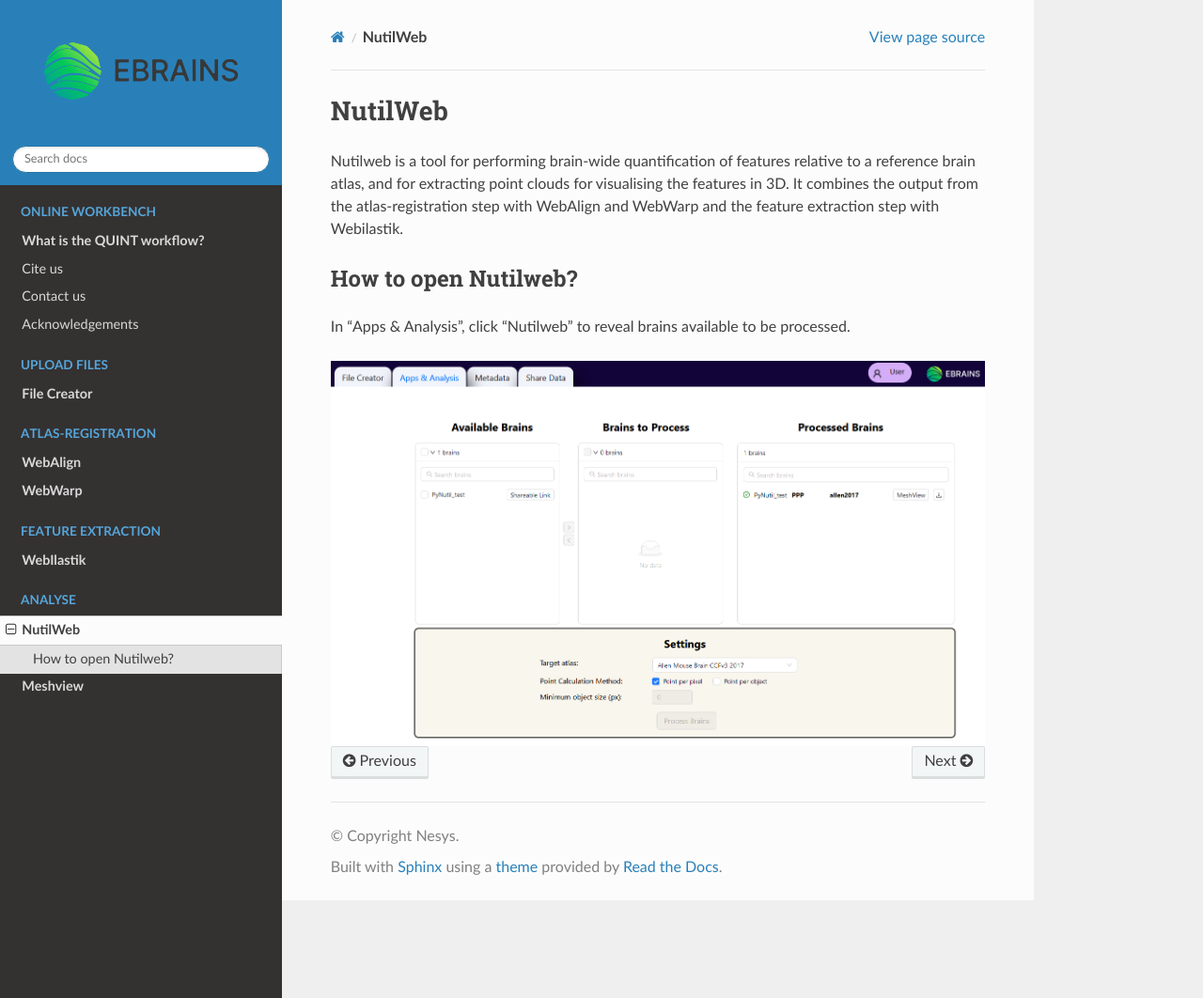
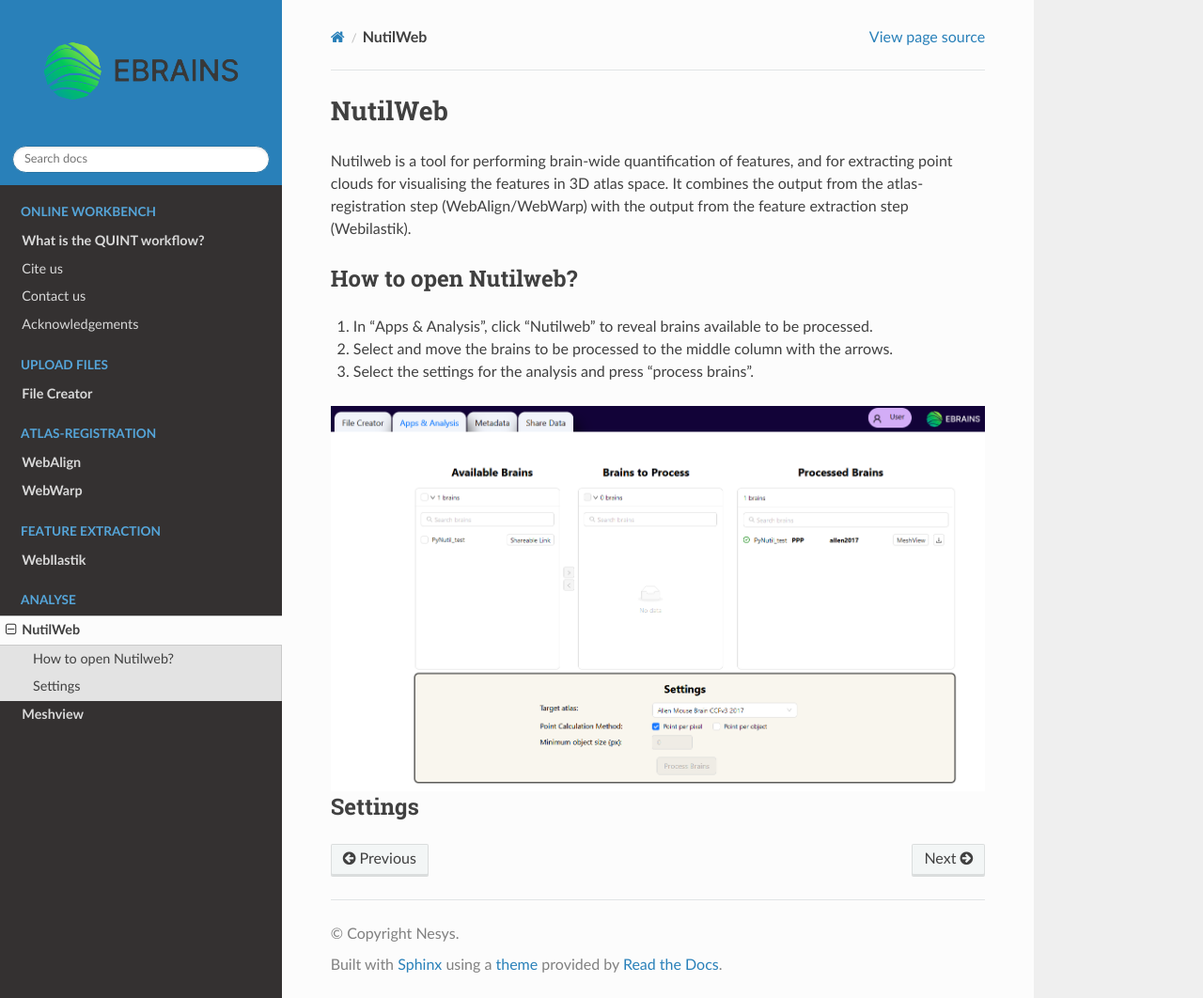
Before and after one commit to Neural-Systems-at-UIO/QUINT_webtools, a Sphinx documentation site: the page built from docs/NutilWeb.rst, in a window 1280 px wide and 1062 px high. Shown: the whole window at 94% size. Built offline with Sphinx 7.4.7 and the Read the Docs theme 2.0.0, drawn with Linux system fonts in a browser that asks for light colours.

Commit message:
Update NutilWeb.rst

```diff
--- a/docs/NutilWeb.rst
+++ b/docs/NutilWeb.rst
@@ -1,12 +1,17 @@
 **NutilWeb**
 ==============
 
-Nutilweb is a tool for performing brain-wide quantification of features relative to a reference brain atlas, and for extracting point clouds for visualising the features in 3D. It combines the output from the atlas-registration step with WebAlign and WebWarp and the feature extraction step with Webilastik.
+Nutilweb is a tool for performing brain-wide quantification of features, and for extracting point clouds for visualising the features in 3D atlas space. It combines the output from the atlas-registration step (WebAlign/WebWarp) with the output from the feature extraction step (Webilastik).
 
 How to open Nutilweb?
 -------------------------
 
-In “Apps & Analysis”, click “Nutilweb" to reveal brains available to be processed.
+1. In “Apps & Analysis”, click “Nutilweb" to reveal brains available to be processed.
+2. Select and move the brains to be processed to the middle column with the arrows.
+3. Select the settings for the analysis and press "process brains".
 
 .. image:: images/PyNutil.PNG
    :align: center
+
+Settings
+-----------
```
